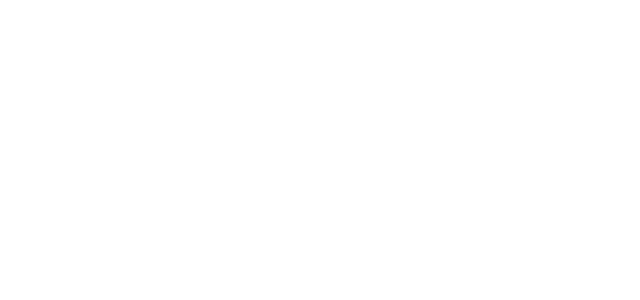
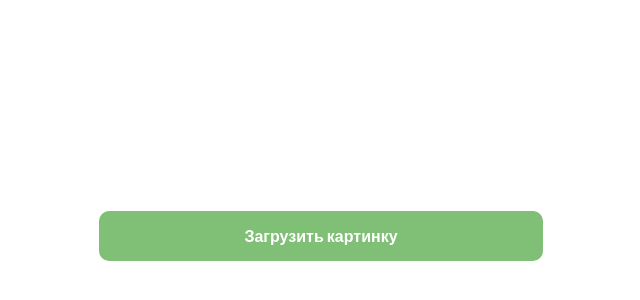
Before and after one commit to maksim4k1/upload-images, a React (Create React App) app: page / in a window 1280 px wide. Shown: the part 150-450 px from the top of the page, without its empty margins (319-959 px from the left). Built offline with nearby package versions, Linux system fonts and the light colour scheme.

Commit message:
added Button component

```diff
--- a/src/App.js
+++ b/src/App.js
@@ -1,9 +1,10 @@
+import Button from './components/Button';
 import './styles/App.css';
 
 function App() {
   return (
-    <div className="App">
-
+    <div className="App container">
+      <Button/>
     </div>
   );
 }
--- /dev/null
+++ b/src/components/Button.jsx
@@ -0,0 +1,10 @@
+function Button (props) {
+  return(
+    <label className="label">
+      Загрузить картинку
+      <input type="file" name="image" className="input" accept="image/*" />
+    </label>
+  );
+}
+
+export default Button;
--- a/src/styles/App.css
+++ b/src/styles/App.css
@@ -0,0 +1,16 @@
+.label{
+  width: 100%;
+  height: 50px;
+  margin: 0 0 29px;
+  display: flex;
+  justify-content: center;
+  align-items: center;
+  color: var(--main-white);
+  font-weight: 700;
+  background: var(--main-green);
+  border-radius: 10px;
+  cursor: pointer;
+}
+.input{
+  display: none;
+}
--- a/src/styles/index.css
+++ b/src/styles/index.css
@@ -35,9 +35,14 @@
   color: var(--main-black);
   font-family: 'Lato', sans-serif;
 }
+body #root{
+  min-height: 100%;
+  display: flex;
+  flex-flow: column;
+}
 
 /* Стили контейнеров */
-.container{width: 100%; max-width: 474px; margin: 0 auto; padding: 0 15px;}
+.container{width: 100%; max-width: 474px; margin: auto; padding: 0 15px;}
 
 /* Переменные */
 :root{
```
